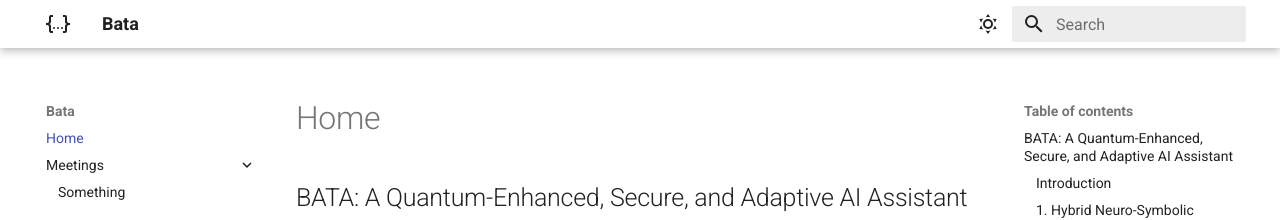
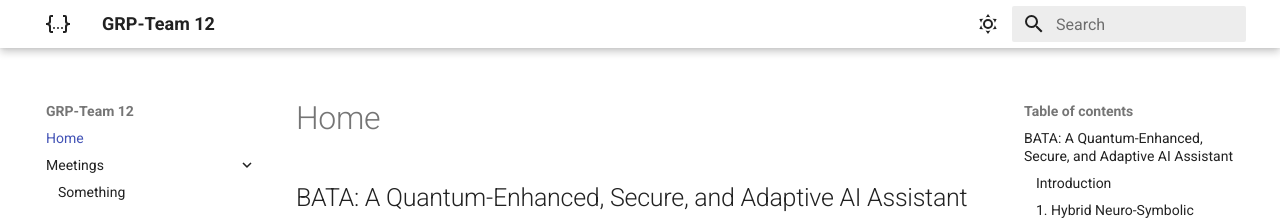
Before and after one commit to pxy041125/grpteam12.github.io, an MkDocs documentation site: the page built from docs/index.md, in a window 1280 px wide. Shown: the top 220 px of the page. Built offline with MkDocs 1.6.1 and Material for MkDocs 9.7.7, drawn with Linux system fonts in a browser that asks for light colours.

Commit message:
Update mkdocs.yml

```diff
--- a/mkdocs.yml
+++ b/mkdocs.yml
@@ -1,4 +1,4 @@
-site_name: Bata
+site_name: GRP-Team 12
 theme:
   name: material
   icon:
```
